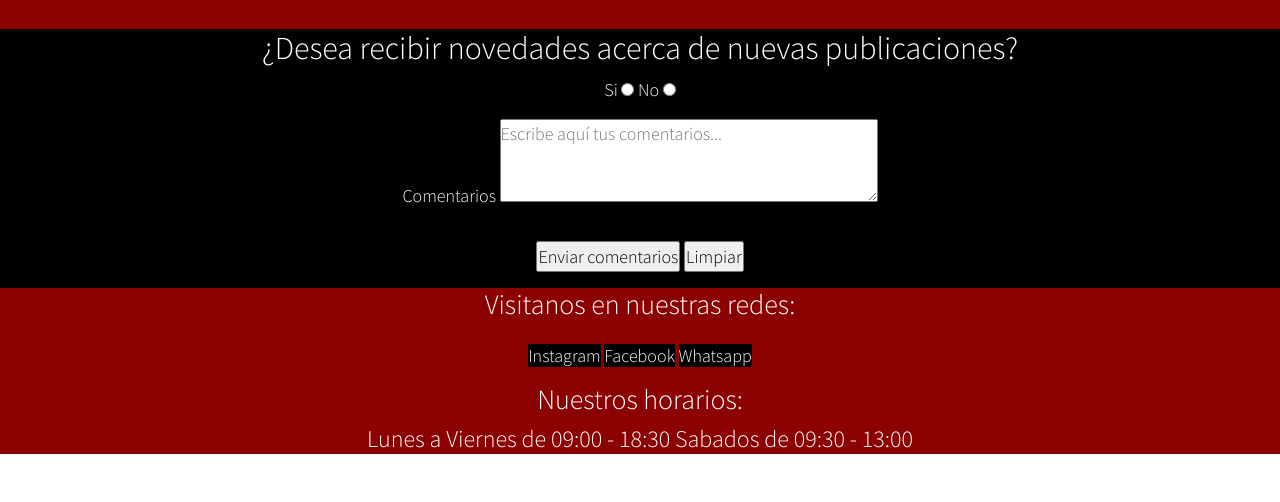
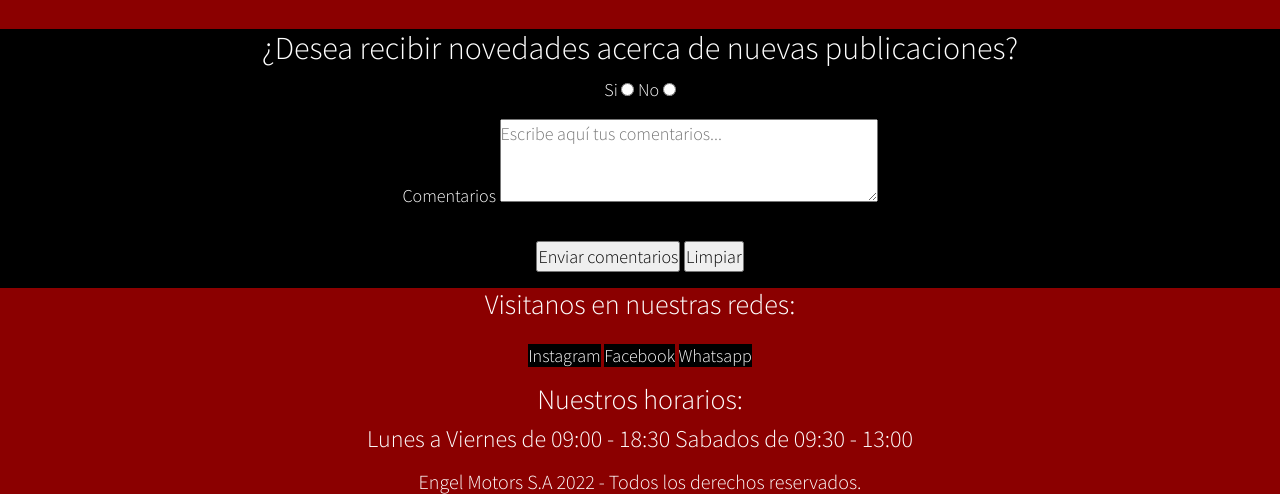
Before and after one commit to juancruzengel/ProyectoEngelMotorsCoderHouse, a website: page pages/contacto.html in a window 1280 px wide. Shown: the part 938-1440 px from the top of the page. Before the commit the page ends 1408 px from the top, so only its background shows below. Drawn offline with nearby package versions, Linux system fonts and the light colour scheme.

Commit message:
pequeños cambios x2

```diff
--- a/pages/contacto.html
+++ b/pages/contacto.html
@@ -143,6 +143,11 @@
                 </h4>
             </dd>
         </dl>
+
+        <div class="derechos">
+            <h5>Engel Motors S.A 2022 - Todos los derechos reservados.</h5>
+        </div>
+
     </footer>
 </body>
 </html>
```
Also changed, not shown: index.html (+3 -3 lines), pages/financiación.html (+5 -0 lines), pages/sobrenosotros.html (+5 -0 lines), pages/vehiculos.html (+4 -0 lines).
